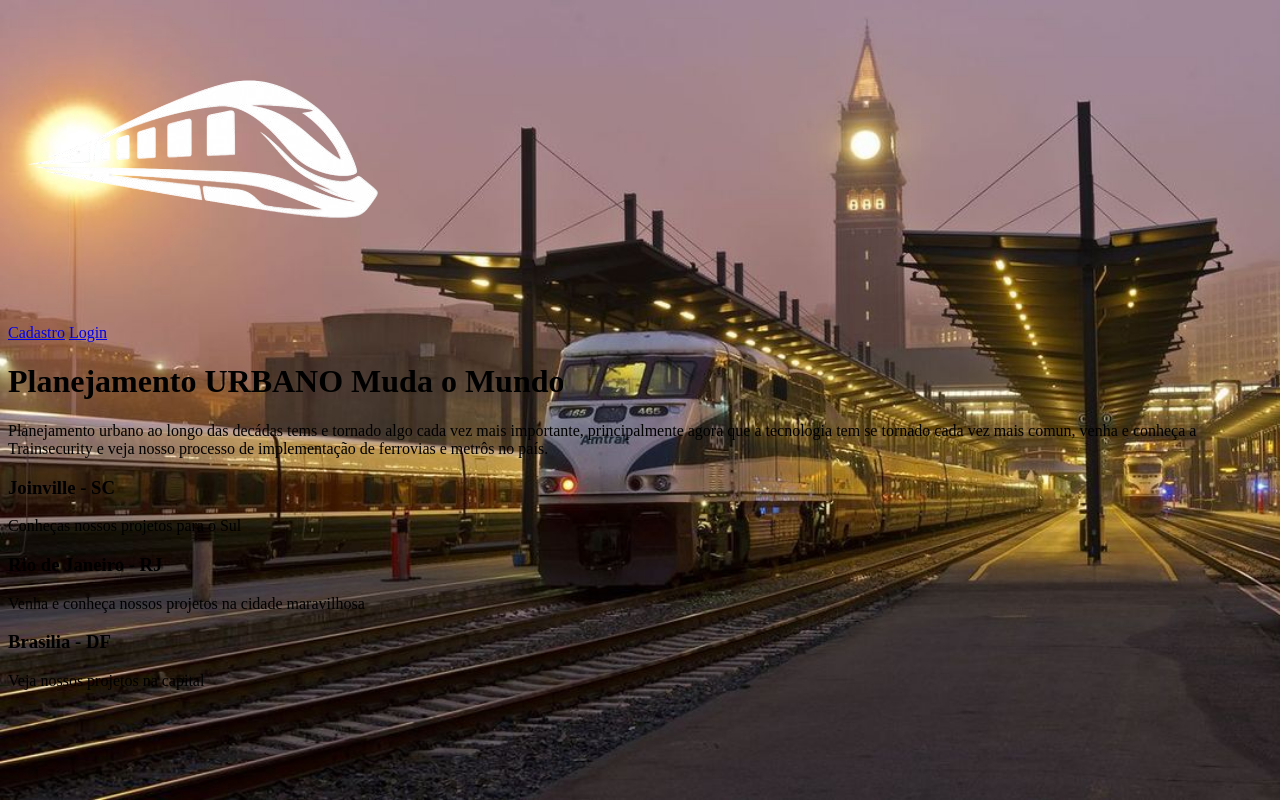
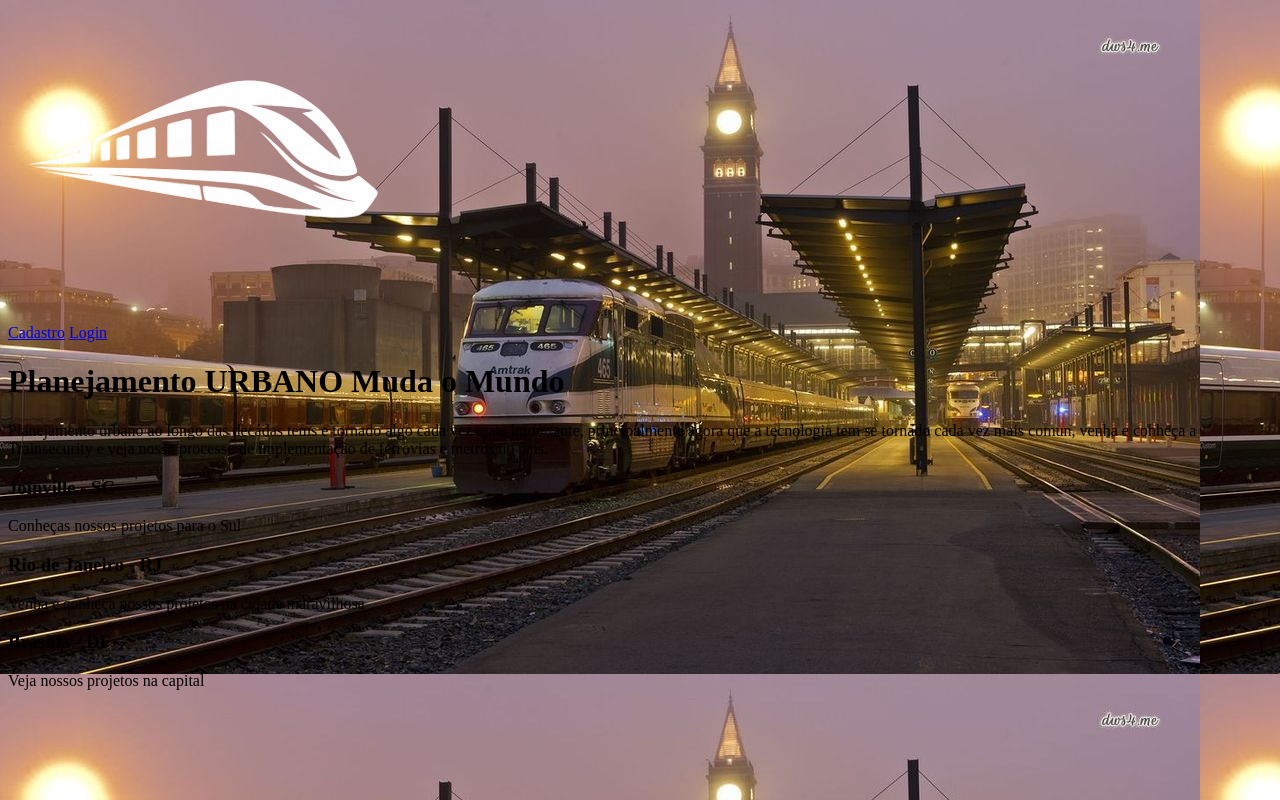
Before and after one commit to danilorachadel-j/SA_primeiraetapa, a PHP site: page /PUBLIC/home.html in a window 1280 px wide. Run offline with PHP 8.4, Linux system fonts and the light colour scheme.

Commit message:
fix: update navigation link for Cadastro and adjust background image properties

```diff
--- a/PUBLIC/home.html
+++ b/PUBLIC/home.html
@@ -13,7 +13,7 @@
             <img src="../assets/img/Logo_trem_Branco.png" alt="Logo do Metro" class="logo">
         </div>
         <div class="nav_links">
-            <a href="../cadastro.html" class="nav_link">Cadastro</a>
+            <a href="../inicio_cadastro.html" class="nav_link">Cadastro</a>
             <a href="../login.html" class="nav_link">Login</a>
         </div>
     </nav>
--- a/assets/style/style.css
+++ b/assets/style/style.css
@@ -14,10 +14,8 @@
 }
 
 #body-h{
-    background-image: url(../assets/img/Fundo_Home.jpg);
-    background-repeat: no-repeat;
-    background-size: cover;
-    background-attachment: fixed;
+    background-image: url(../img/Fundo_Home.jpg);
+
 }
 
 #body-l{
```
